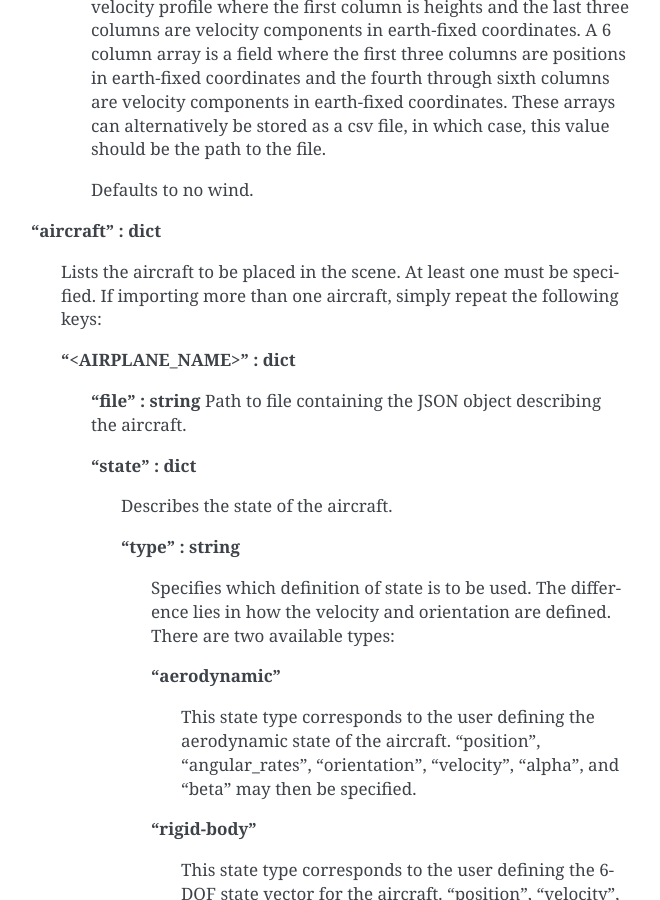
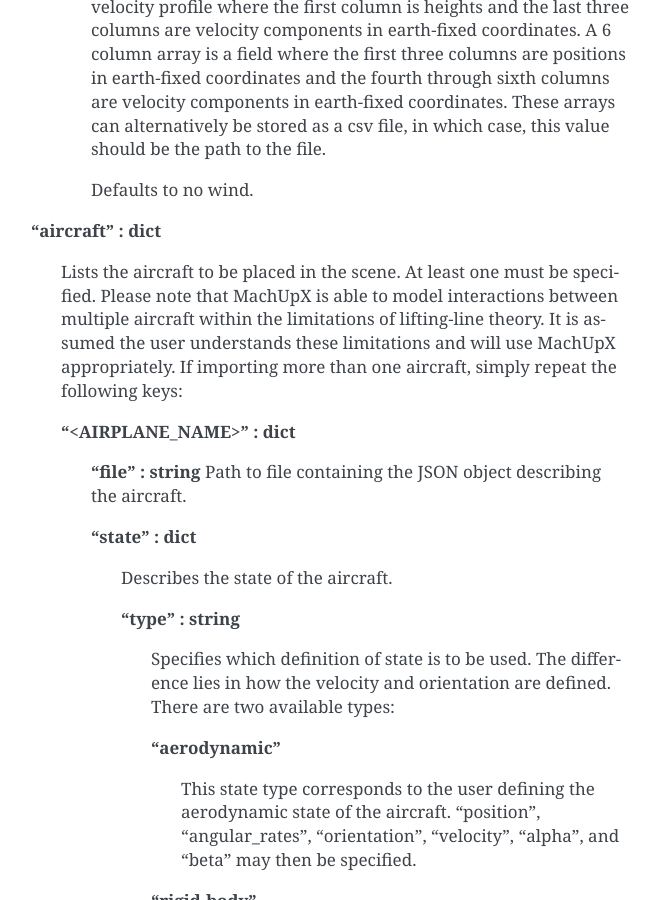
Before and after one commit to usuaero/MachUpX, a Sphinx documentation site: the page built from docs/source/creating_input_files.md, in a window 1280 px wide and 900 px high, scrolled down 7037 px. Shown: the whole window, without its empty margins (449-1109 px from the left). Built offline with Sphinx 7.4.7, drawn with Linux system fonts in a browser that asks for light colours.

Commit message:
Updates to documentation.

```diff
--- a/docs/source/creating_input_files.md
+++ b/docs/source/creating_input_files.md
@@ -168,7 +168,7 @@
 >>>>Defaults to no wind.
 >>>
 >>**"aircraft" : dict**
->>>Lists the aircraft to be placed in the scene. At least one must be specified. If importing more than one aircraft, simply repeat the following keys:
+>>>Lists the aircraft to be placed in the scene. At least one must be specified. Please note that MachUpX is able to model interactions between multiple aircraft within the limitations of lifting-line theory. It is assumed the user understands these limitations and will use MachUpX appropriately. If importing more than one aircraft, simply repeat the following keys:
 >>>
 >>>**"<AIRPLANE_NAME>" : dict**
 >>>
```
Also changed, not shown: docs/source/installation.md (+2 -0 lines).
